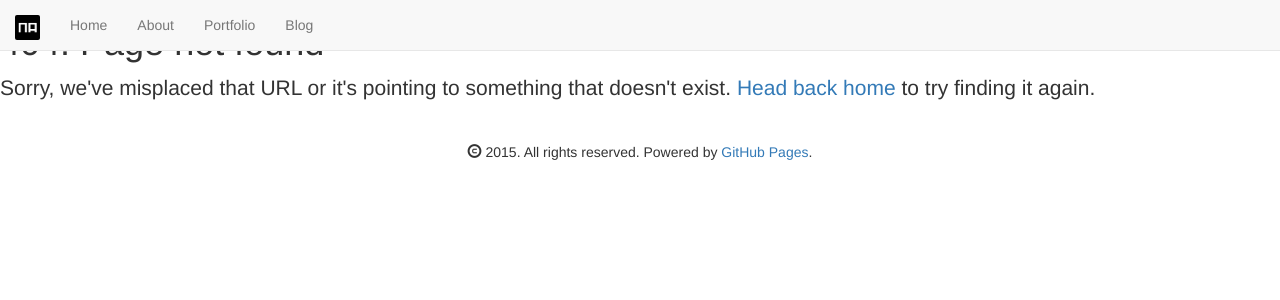
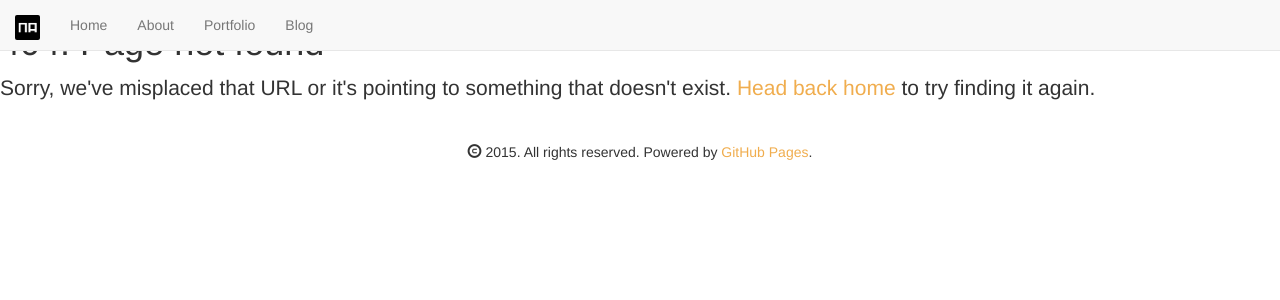
Before and after one commit to nicoaravena/nicoaravena.github.io, a Jekyll site: the page built from 404.html, in a window 1280 px wide. Shown: the top 300 px of the page. Built offline with Jekyll 4.4.1, drawn with Linux system fonts in a browser that asks for light colours; nearby versions of some CDN libraries; Markdown is read by kramdown in place of the engine named in the settings.

Commit message:
links colors changed

```diff
--- a/public/css/style.css
+++ b/public/css/style.css
@@ -1,5 +1,18 @@
+/*
+@brand-primary: darken(#428bca, 6.5%); // #337ab7
+@brand-success: #5cb85c;
+@brand-info:    #5bc0de;
+@brand-warning: #f0ad4e;
+@brand-danger:  #d9534f;
+*/
+
 body {
 	overflow-x: hidden;
+}
+
+
+a, a:hover, a:visited, a:focus {
+	color: #f0ad4e;
 }
 
 #blog {
@@ -99,10 +112,6 @@ body {
 	text-shadow: 2px 2px 2px #000;
 }
 
-.white-shadow a {
-	text-shadow: none;
-}
-
 .orange-line {
 	width: 100%;
 	height: 3px;
```
